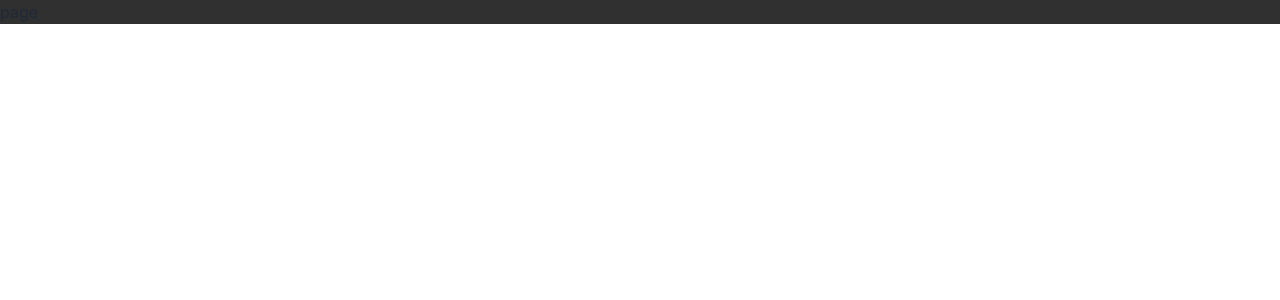
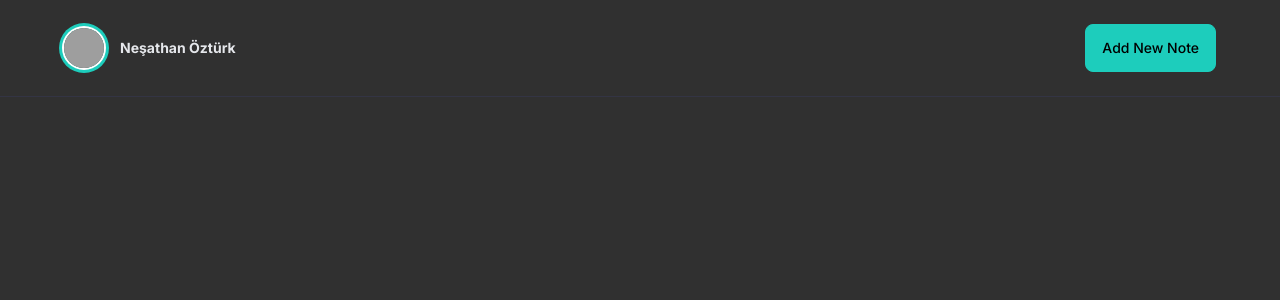
Before and after one commit to nesathanozturk/notluyorum, a Next.js app: page /notes in a window 1280 px wide. Shown: the top 300 px of the page. Built offline with nearby package versions, Linux system fonts and the light colour scheme; grey boxes are pictures that could not be loaded.

Commit message:
feat: create navbar

```diff
--- a/next.config.js
+++ b/next.config.js
@@ -1,4 +1,8 @@
 /** @type {import('next').NextConfig} */
-const nextConfig = {}
+const nextConfig = {
+  images: {
+    domains: ["avatars.githubusercontent.com"],
+  },
+};
 
-module.exports = nextConfig
+module.exports = nextConfig;
--- a/src/app/globals.css
+++ b/src/app/globals.css
@@ -2,6 +2,6 @@
 @tailwind components;
 @tailwind utilities;
 
-body {
+:root {
   background-color: #303030;
 }
--- a/src/app/notes/page.tsx
+++ b/src/app/notes/page.tsx
@@ -1,5 +1,11 @@
+import Navbar from "@/components/navbar";
+
 const NotesPage = () => {
-  return <div>page</div>;
+  return (
+    <div>
+      <Navbar />
+    </div>
+  );
 };
 
 export default NotesPage;
--- /dev/null
+++ b/src/components/navbar/index.tsx
@@ -0,0 +1,24 @@
+import Image from "next/image";
+
+const Navbar = () => {
+  return (
+    <div className="contaier mx-auto navbar py-6 px-16 justify-between border-b-[0.05rem] border-[#333444]">
+      <div className="avatar space-x-4">
+        <div className="w-10 rounded-full ring ring-accent ring-offset-base-100 ring-offset-2">
+          <Image
+            src="https://avatars.githubusercontent.com/u/107864503?v=4"
+            alt="Avatar"
+            width={40}
+            height={40}
+          />
+        </div>
+        <span className="font-bold text-gray-200 text-sm">Neşathan Öztürk</span>
+      </div>
+      <button className="btn btn-accent capitalize text-black font-medium">
+        Add New Note
+      </button>
+    </div>
+  );
+};
+
+export default Navbar;
```
